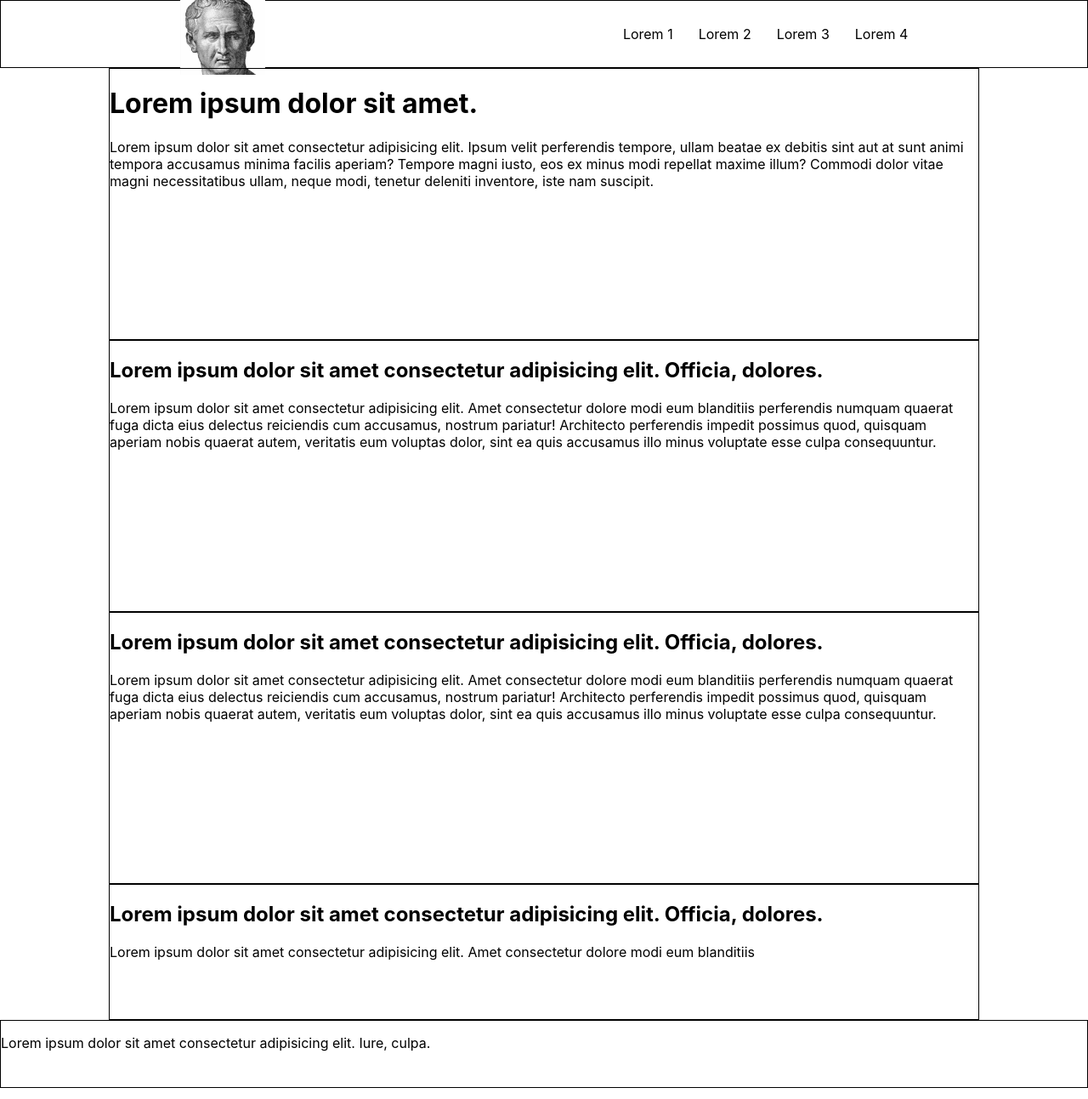
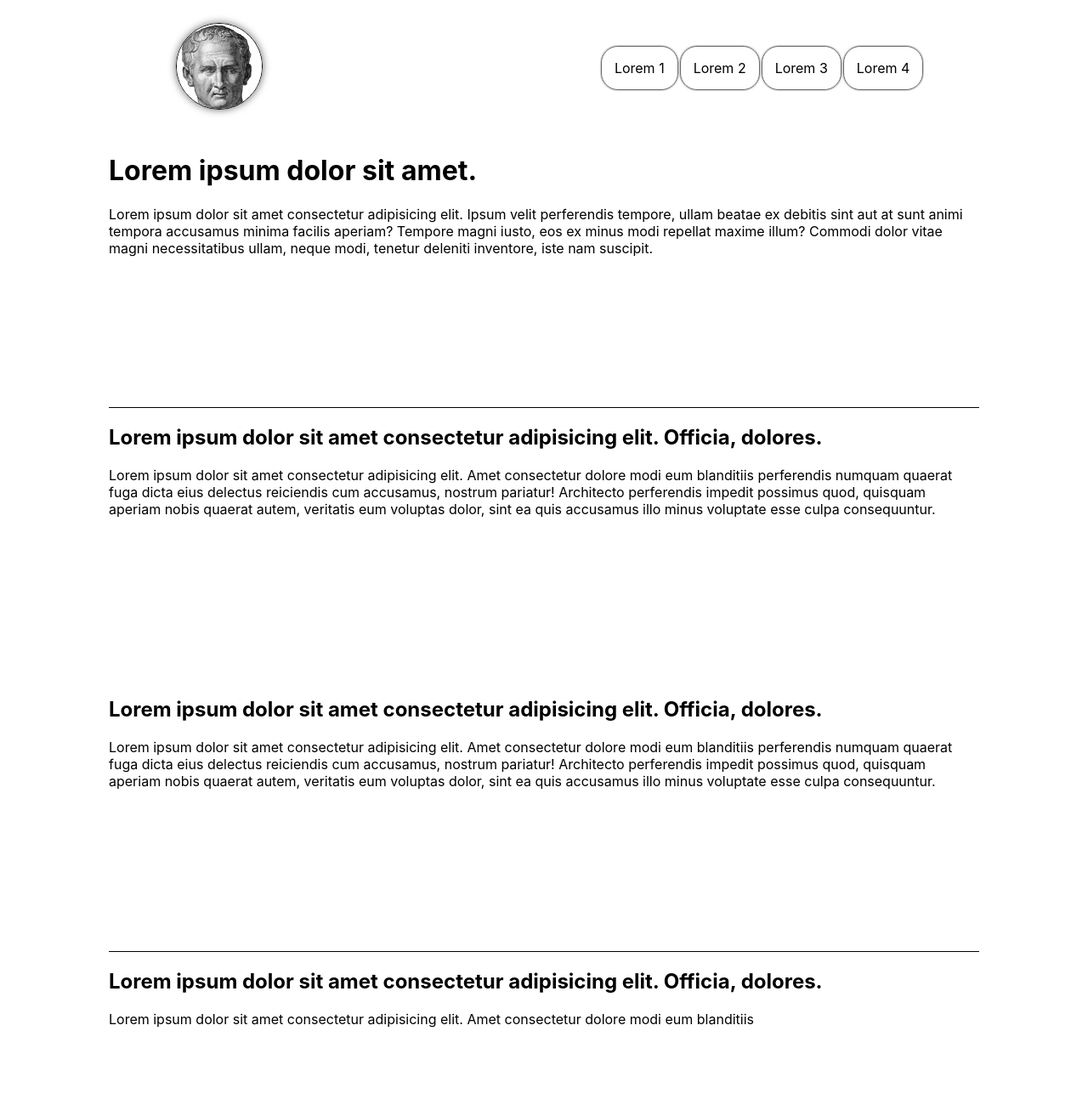
Before and after one commit to jfernando0911/css-layout-lorem, a website: page index.html in a window 1280 px wide. Shown: the top 1293 px of the page at 85% size. Drawn offline with Linux system fonts and the light colour scheme.

Commit message:
changed the height of header, removed borders, fixed the height for mobile verisons

```diff
--- a/style.sass
+++ b/style.sass
@@ -11,13 +11,16 @@ body
 .container
     display: grid
     grid-template-columns: 1fr 40% 40% 1fr
-    grid-template-rows: 10vh 40vh 40vh 40vh 20vh 10vh
+    grid-template-rows: 20vh 40vh 40vh 40vh 20vh 10vh
 
 
     // div
     .header
         grid-column: 1/5
-        border: 1px solid black
+        img
+            border: 1px solid black
+            border-radius: 50%
+            box-shadow:  0 0 10px  rgba(0,0,0,0.6)
         .navbar
             display: flex
             justify-content: space-around
@@ -37,21 +40,26 @@ body
                 height: auto
                 li
                     padding: 15px
+                    border: 1px solid dimgrey
+                    margin-right: 2px
+                    border-radius: 20px
+                    box-shadow:  0 0 2px  rgba(0,0,0,0.6)
+                    &:hover
+                        background-color:   rgba(0,0,0,0.2)
     .mainContent
-        border: 1px solid black
+        border-bottom: 1px solid black
 
         grid-column: 2/4
     .section1
         grid-column: 2/4
-        border: 1px solid black
-
     .section2
         grid-column: 2/4
-        border: 1px solid black
-
+        border-bottom: 1px solid black
     .section3
         grid-column: 2/4
-        border: 1px solid black
+
     .footer
         grid-column: 1/5
-        border: 1px solid black
+        border-radius: 12px
+    @media only screen and (max-width: 600px)
+        grid-template-rows: 20vh auto auto auto auto auto //now the height of the rows autoadjust
```
Also changed, not shown: style.css, 1 other file.
